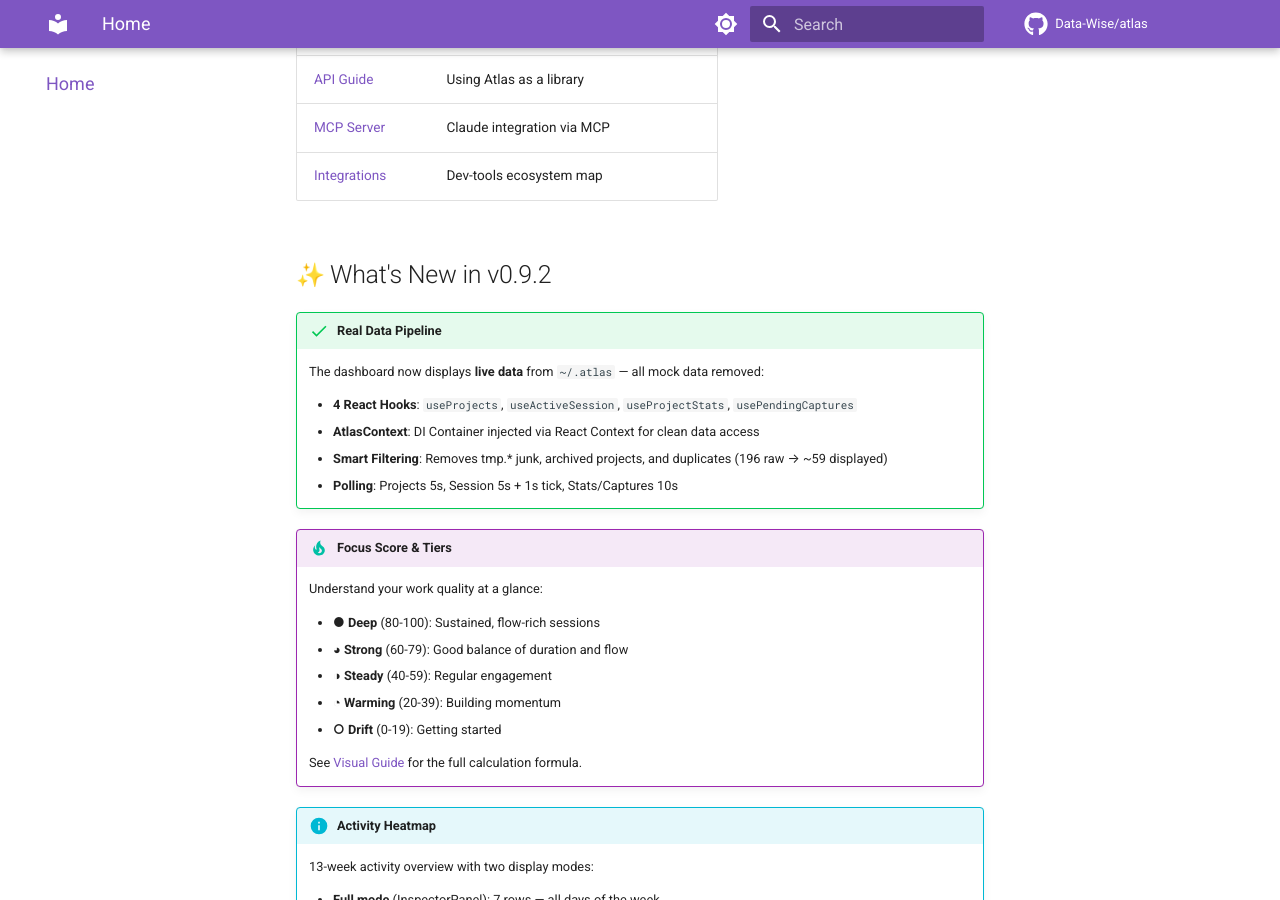
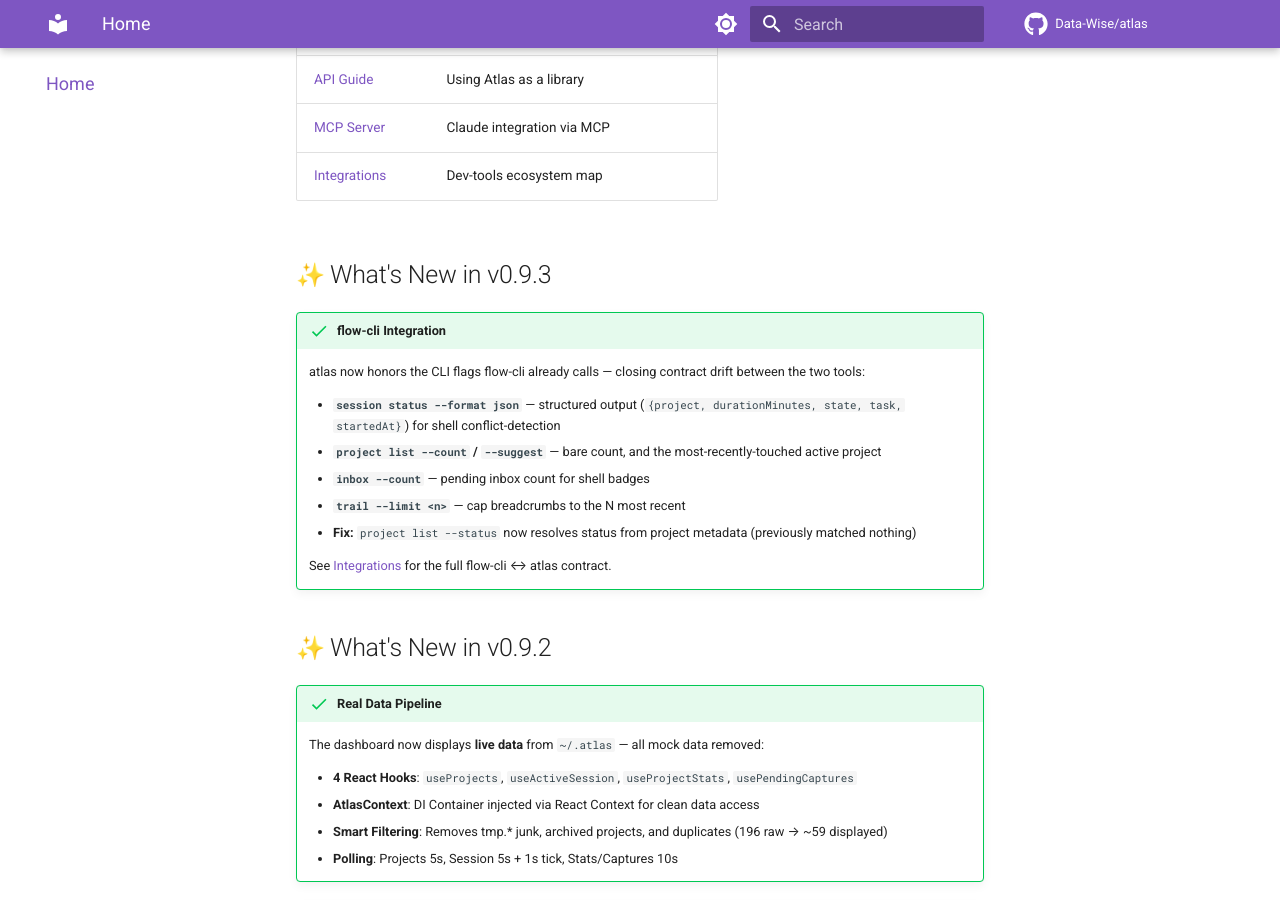
Before and after one commit to Data-Wise/atlas, an MkDocs documentation site: the page built from docs/index.md, in a window 1280 px wide and 900 px high, scrolled down 3578 px. Built offline with MkDocs 1.6.1 and Material for MkDocs 9.7.7, drawn with Linux system fonts in a browser that asks for light colours; emoji names are drawn with the system emoji font; comment, search, counter and statistics services are not loaded.

Commit message:
chore: bump version to v0.9.3 for release
flow-cli integration flags (F1-F5) + project list --status fix + F6 spec.
CHANGELOG, version markers, and What's New updated. Historical v0.9.2
feature references intentionally retained.

Co-Authored-By: Claude Opus 4.8 (1M context) <noreply@anthropic.com>

```diff
--- a/docs/index.md
+++ b/docs/index.md
@@ -144,6 +144,19 @@ atlas dash
 | [MCP Server](MCP-SERVER.md) | Claude integration via MCP |
 | [Integrations](INTEGRATIONS.md) | Dev-tools ecosystem map |
 
+## :sparkles: What's New in v0.9.3
+
+!!! success "flow-cli Integration"
+    atlas now honors the CLI flags flow-cli already calls — closing contract drift between the two tools:
+
+    - **`session status --format json`** — structured output (`{project, durationMinutes, state, task, startedAt}`) for shell conflict-detection
+    - **`project list --count` / `--suggest`** — bare count, and the most-recently-touched active project
+    - **`inbox --count`** — pending inbox count for shell badges
+    - **`trail --limit <n>`** — cap breadcrumbs to the N most recent
+    - **Fix:** `project list --status` now resolves status from project metadata (previously matched nothing)
+
+    See [Integrations](INTEGRATIONS.md) for the full flow-cli ↔ atlas contract.
+
 ## :sparkles: What's New in v0.9.2
 
 !!! success "Real Data Pipeline"
--- a/package.json
+++ b/package.json
@@ -1,6 +1,6 @@
 {
   "name": "@data-wise/atlas",
-  "version": "0.9.2",
+  "version": "0.9.3",
   "description": "Project state engine - registry, sessions, capture, and context management for ADHD-friendly workflow",
   "type": "module",
   "main": "src/index.js",
```
Also changed, not shown: CHANGELOG.md (+16 -0 lines), CLAUDE.md (+2 -1 lines), docs/REFCARD.md (+1 -1 lines), docs/ROADMAP.md (+1 -1 lines), 1 other file.
